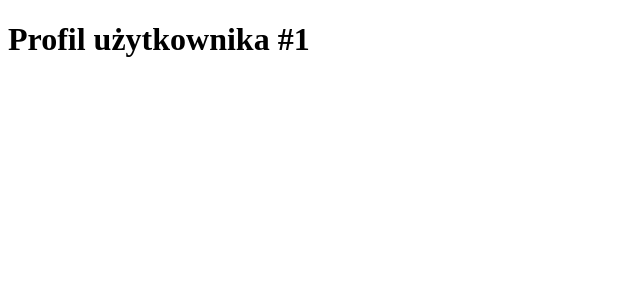
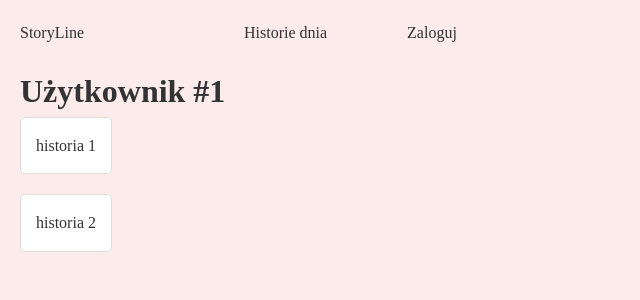
Before and after one commit to fool-of-all-trades/StoryLine, a PHP site: page /user/1 in a window 1280 px wide. Shown: the top 300 px of the page, without its empty margins (0-640 px from the left). Run offline with PHP 8.4, Linux system fonts and the light colour scheme.

Commit message:
basic htmt structure

```diff
--- a/Routing.php
+++ b/Routing.php
@@ -10,19 +10,19 @@ class Routing
         switch ($path) {
             case '':
             case 'dashboard':
-                include 'public/views/dashboard.html';
+                include 'public/views/dashboard.php';
                 return;
 
             case 'login':
-                include 'public/views/login.html';
+                include 'public/views/login.php';
                 return;
 
             case 'register':
-                include 'public/views/register.html';
+                include 'public/views/register.php';
                 return;
 
             case 'admin':
-                include 'public/views/admin.html';
+                include 'public/views/admin.php';
                 return;
 
             case 'stories':
--- a/public/styles/main.css
+++ b/public/styles/main.css
@@ -1,3 +1,49 @@
-h1 {
-  color: rgb(106, 0, 255);
+* {
+  margin: 0;
+  padding: 0;
+  box-sizing: border-box;
 }
+
+body {
+  background-color: #fbebea;
+  color: #333;
+  line-height: 1.6;
+  padding: 20px;
+}
+
+nav {
+  display: flex;
+  justify-content: flex-start;
+  gap: 5rem;
+  margin-bottom: 20px;
+}
+
+a {
+  text-decoration: none;
+  color: #333;
+}
+
+a:hover {
+  color: #ff3c00;
+}
+
+.story-card {
+  background-color: #fff;
+  border: 1px solid #ddd;
+  border-radius: 5px;
+  padding: 15px;
+  margin-bottom: 20px;
+  width: fit-content;
+}
+
+li {
+  list-style: none;
+}
+
+button {
+  cursor: pointer;
+  border: rgb(255, 186, 198) solid 2px;
+  padding: 8px 12px;
+  border-radius: 4px;
+  background-color: #fff;
+}
--- /dev/null
+++ b/public/views/partials/header.php
@@ -0,0 +1,20 @@
+<!doctype html>
+<html lang="pl">
+<head>
+  <meta charset="utf-8" />
+  <meta name="viewport" content="width=device-width, initial-scale=1" />
+  <title><?= $title ?? 'StoryLine' ?></title>
+  <link rel="stylesheet"
+      href="/public/styles/main.css?v=<?= filemtime($_SERVER['DOCUMENT_ROOT'].'/public/styles/main.css') ?>">
+
+  <script src="/public/scripts/main.js?v=<?= filemtime($_SERVER['DOCUMENT_ROOT'].'/public/scripts/main.js') ?>" defer></script>
+
+</head>
+<body>
+  <nav class="nav">
+    <a href="/" class="logo">StoryLine</a>
+    <div class="spacer"></div>
+    <a href="/stories/today">Historie dnia</a>
+    <a href="/login">Zaloguj</a>
+  </nav>
+  <main class="container">
--- a/public/views/user.php
+++ b/public/views/user.php
@@ -1,15 +1,15 @@
 <?php
-$userId = $GLOBALS['route_params']['user_id'] ?? null;
+  $id = $GLOBALS['route_params']['user_id'] ?? null;
+  $title = "StoryLine — Użytkownik #".htmlspecialchars((string)$id);
+  include __DIR__."/partials/header.php";
 ?>
 
-<!DOCTYPE html>
-<html lang="en">
-<head>
-    <meta charset="UTF-8">
-    <meta name="viewport" content="width=device-width, initial-scale=1.0">
-    <title>StoryLine</title>
-</head>
-<body>
-    <h1>Profil użytkownika #<?= htmlspecialchars((string)$userId) ?></h1>
+<h1>Użytkownik #<?= htmlspecialchars((string)$id) ?></h1>
+<ul class="story-list">
+  <li class="story-card"><a class="title" href="/story/1">historia 1</a></li>
+  <li class="story-card"><a class="title" href="/story/7">historia 2</a></li>
+</ul>
+
+    </main>
 </body>
 </html>
```
Also changed, not shown: public/views/admin.php (added, +7 -0 lines), public/views/dashboard.html (deleted, +0 -15 lines), public/views/dashboard.php (added, +27 -0 lines), public/views/login.html (deleted, +0 -15 lines), public/views/login.php (added, +13 -0 lines), public/views/register.php (added, +13 -0 lines), public/views/stories.php (+33 -11 lines), public/views/story.php (+24 -9 lines), public/views/admin.html (deleted), public/views/register.html (deleted).
